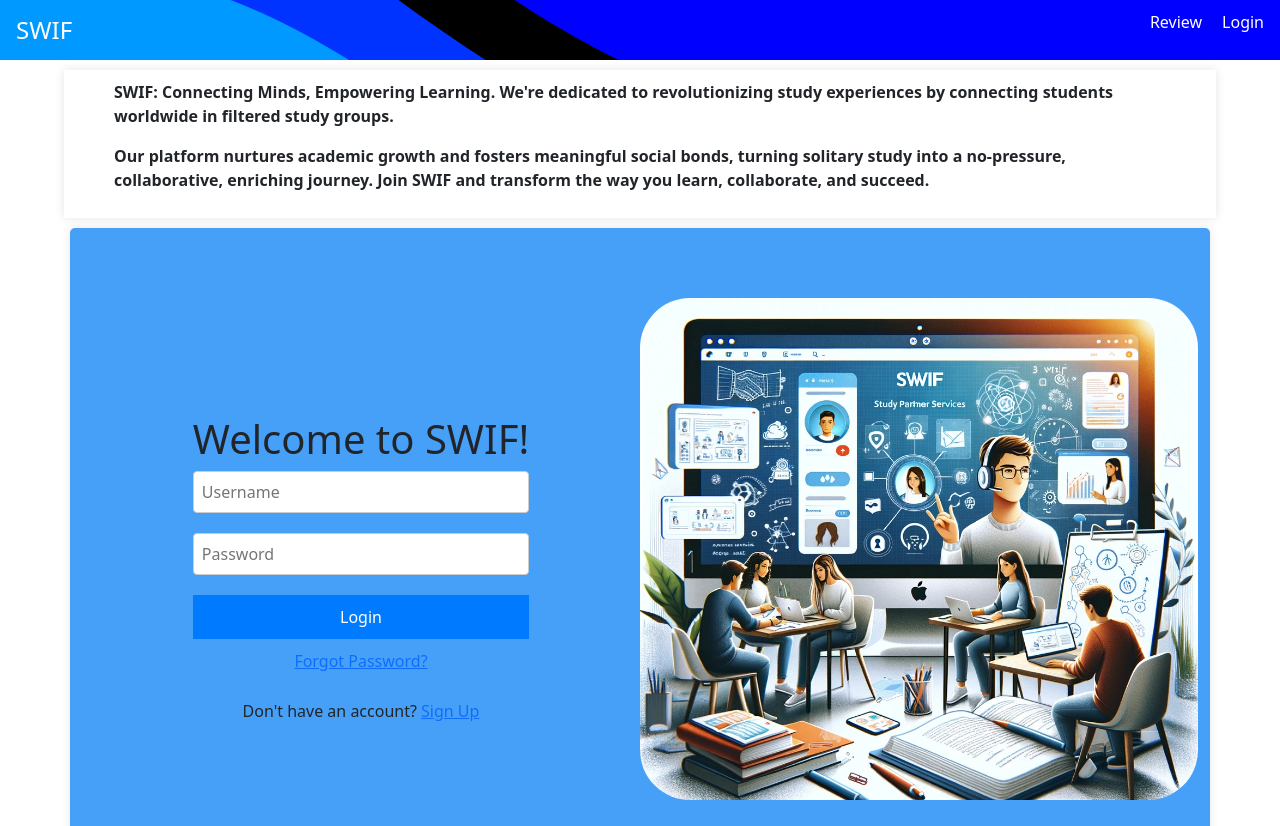
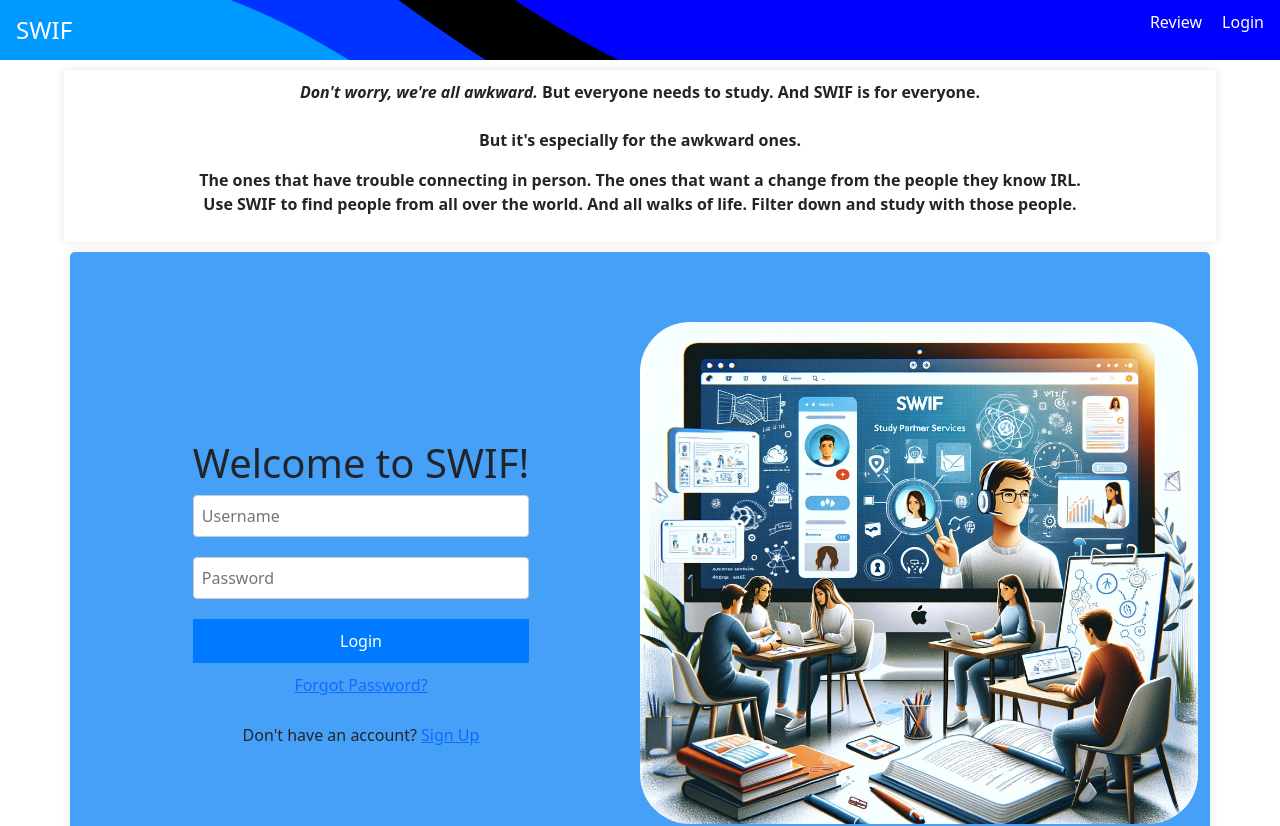
Before and after one commit to aheggy/swif-front-end, a React (Create React App) app: page / in a window 1280 px wide. Shown: the top 826 px of the page. Built offline with nearby package versions, Linux system fonts and the light colour scheme; no server answers; the HTML template or start-up script is replaced by a standard one.

Commit message:
Modify mission statement on home page.

```diff
--- a/src/Pages/Home.css
+++ b/src/Pages/Home.css
@@ -1,4 +1,4 @@
-.mission-statement{
+.mission-statement {
     display: grid;
     width: 90%;
     grid-template-rows: 1;
@@ -6,8 +6,9 @@
     padding: 10px 50px;
     margin: auto;
     font-weight: bold;
+    text-align: center;
+}
 
-}
 .home{
     padding-top: 10px;
     display: flex;
--- a/src/Pages/Home.jsx
+++ b/src/Pages/Home.jsx
@@ -46,8 +46,10 @@ function Home() {
   return (
     <div className='home'>
       <div className='mission-statement'>
-        <p><strong>SWIF: Connecting Minds,</strong> Empowering Learning. We're dedicated to revolutionizing study experiences by connecting students worldwide in filtered study groups.</p>
-        <p>Our platform nurtures academic growth and fosters meaningful social bonds, turning solitary study into a no-pressure, collaborative, enriching journey. Join SWIF and transform the way you learn, collaborate, and succeed.</p>
+        <p><strong><i>Don't worry, we're all awkward.</i></strong> But everyone needs to study. And SWIF is for everyone. <br></br><br></br>But it's especially for the awkward ones.</p>
+        <p>The ones that have trouble connecting in person. The ones that want a change from the people they know IRL.
+
+          <br></br>Use SWIF to find people from all over the world. And all walks of life. Filter down and study with those people.</p>
       </div>
       <div className="container">
       <div className='login-container'>
```
